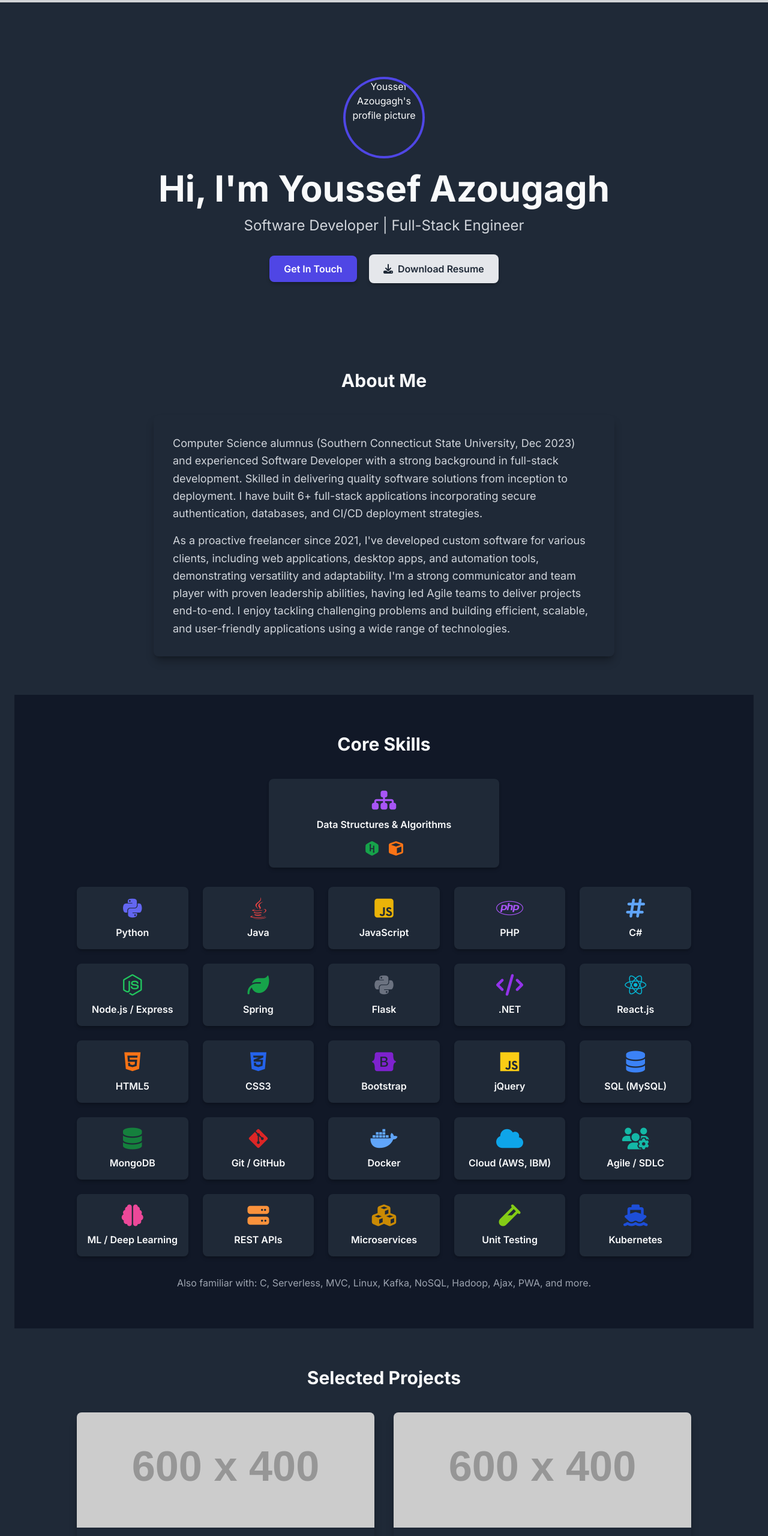
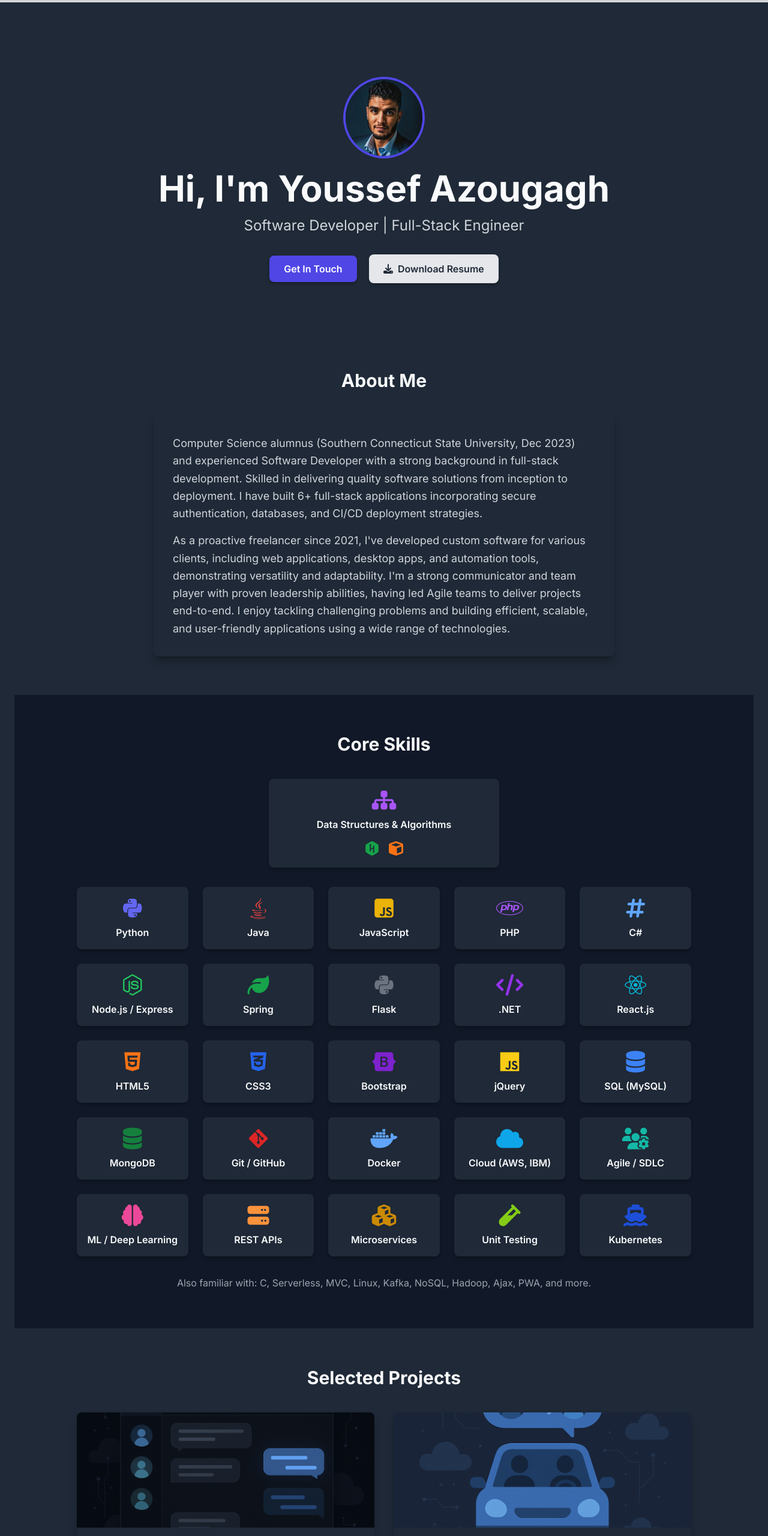
Before and after one commit to YouAzo96/portfolio, a plain HTML site: page index.html in a window 1280 px wide. Shown: the part 60-2620 px from the top of the page at 60% size. Drawn offline with nearby package versions, Linux system fonts and the light colour scheme; the site is published under a folder, as on GitHub Pages, so addresses that start at the root find nothing; placeholder pictures from the web are drawn by us.

Commit message:
Update index.html

```diff
--- a/index.html
+++ b/index.html
@@ -195,7 +195,7 @@
     <main class="container mx-auto px-6 py-12">
       <section id="hero" class="text-center py-20 section-hidden">
         <img
-          src="/youssef.png"
+          src="youssef.png"
           alt="Youssef Azougagh's profile picture"
           class="w-32 h-32 rounded-full mx-auto mb-6 ring-4 ring-indigo-600 dark:ring-indigo-400"
         />
@@ -461,7 +461,7 @@
               class="bg-white dark:bg-gray-800 rounded-lg shadow-lg overflow-hidden h-full flex flex-col"
             >
               <img
-                src="/chat-app.png"
+                src="chat-app.png"
                 alt="Microservices Chat App Thumbnail"
                 class="w-full h-48 object-cover"
                 onerror="this.onerror=null; this.src='https://placehold.co/600x400/cccccc/333333?text=Image+Not+Found';"
@@ -496,7 +496,7 @@
               class="bg-white dark:bg-gray-800 rounded-lg shadow-lg overflow-hidden h-full flex flex-col"
             >
               <img
-                src="/carpool-app.png"
+                src="carpool-app.png"
                 alt="Carpooling Web App Thumbnail"
                 class="w-full h-48 object-cover"
                 onerror="this.onerror=null; this.src='https://placehold.co/600x400/cccccc/333333?text=Image+Not+Found';"
@@ -531,7 +531,7 @@
               class="bg-white dark:bg-gray-800 rounded-lg shadow-lg overflow-hidden h-full flex flex-col"
             >
               <img
-                src="/store-system.png"
+                src="store-system.png"
                 alt="Store Management System Thumbnail"
                 class="w-full h-48 object-cover"
                 onerror="this.onerror=null; this.src='https://placehold.co/600x400/cccccc/333333?text=Image+Not+Found';"
@@ -565,7 +565,7 @@
               class="bg-white dark:bg-gray-800 rounded-lg shadow-lg overflow-hidden h-full flex flex-col"
             >
               <img
-                src="/ai-detection.png"
+                src="ai-detection.png"
                 alt="AI Wildlife Detection Thumbnail"
                 class="w-full h-48 object-cover"
                 onerror="this.onerror=null; this.src='https://placehold.co/600x400/cccccc/333333?text=Image+Not+Found';"
```
